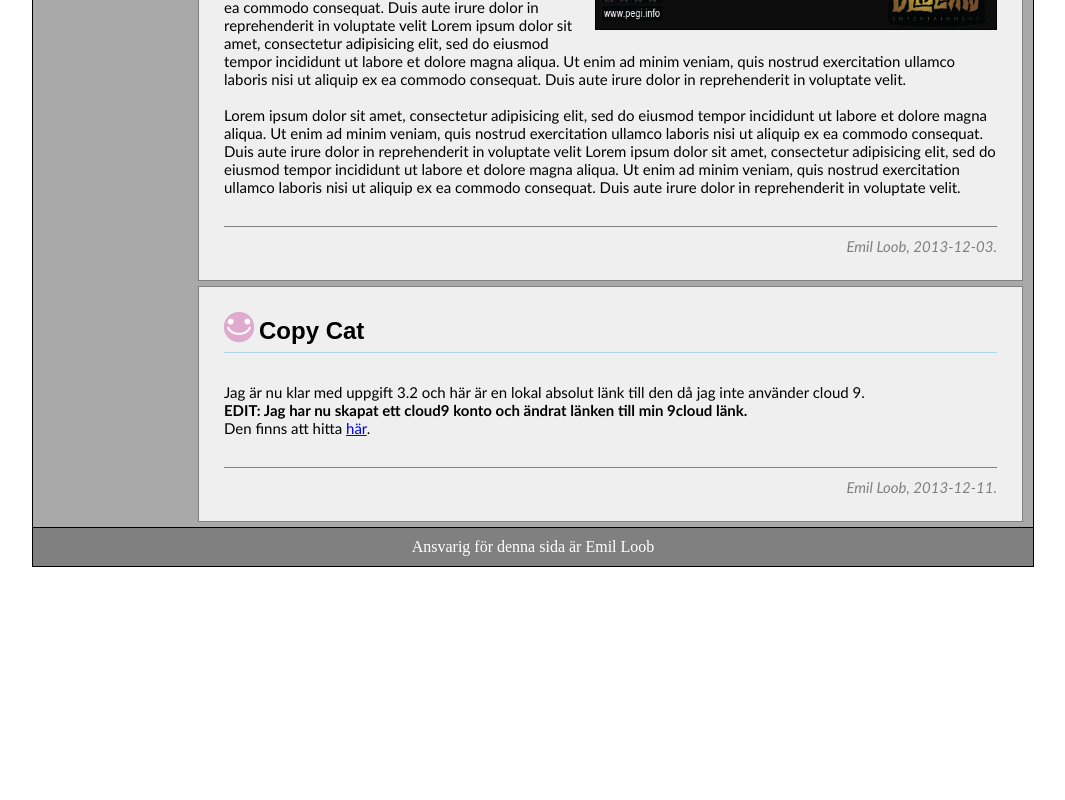
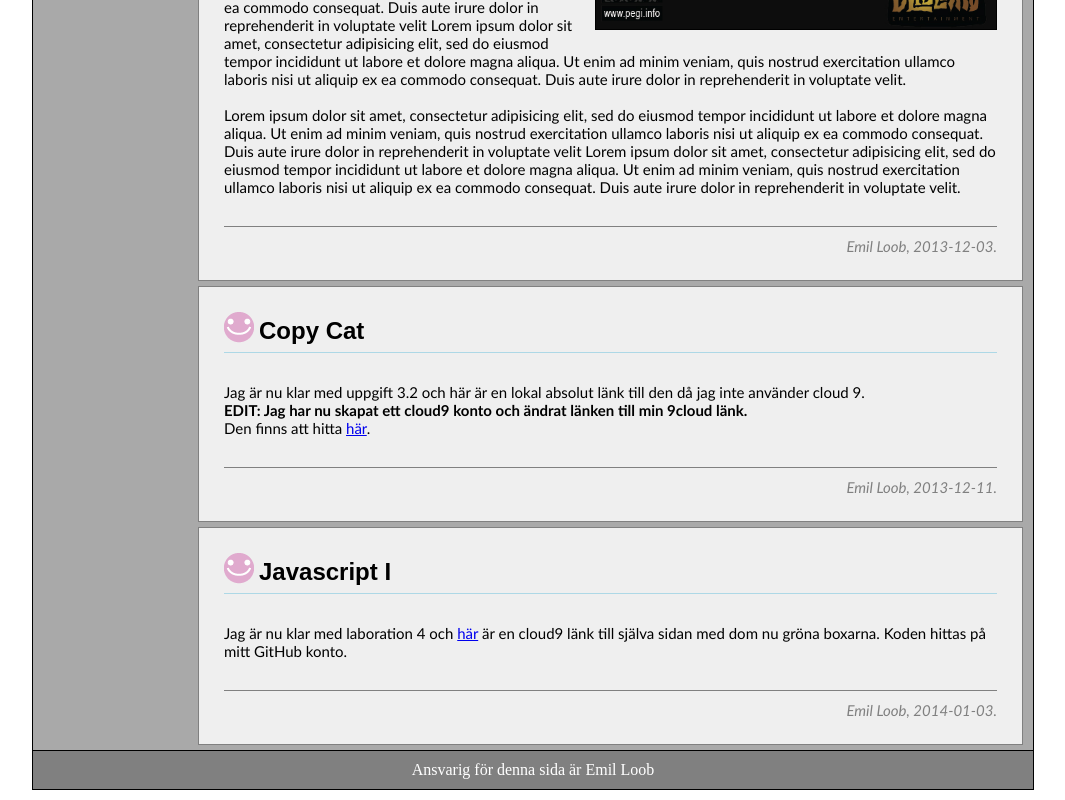
Before and after one commit to cl222pw/cl222pw-1dv435-laborationer, a plain HTML site: page index.html in a window 1280 px wide. Shown: the part 999-1799 px from the top of the page, without its empty margins (107-1172 px from the left). Before the commit the page ends 1576 px from the top, so only its background shows below. Drawn offline with Linux system fonts and the light colour scheme.

Commit message:
Javascript I Blogpost

```diff
--- a/index.html
+++ b/index.html
@@ -81,6 +81,19 @@
 						<p><em>Emil Loob, 2013-12-11.</em></p>
 					</footer>
 				</article>
+				<article>
+					<header>
+						<h1>Javascript I</h1>
+					</header>
+					<section>
+						<p>
+							Jag är nu klar med laboration 4 och <a href="https://c9.io/cl222pw/javascript-i/workspace/L04.html">här</a> är en cloud9 länk till själva sidan med dom nu gröna boxarna. Koden hittas på mitt GitHub konto.
+						</p>
+					</section>
+					<footer>
+						<p><em>Emil Loob, 2014-01-03.</em></p>
+					</footer>
+				</article>
 
 			</section>
 
```
